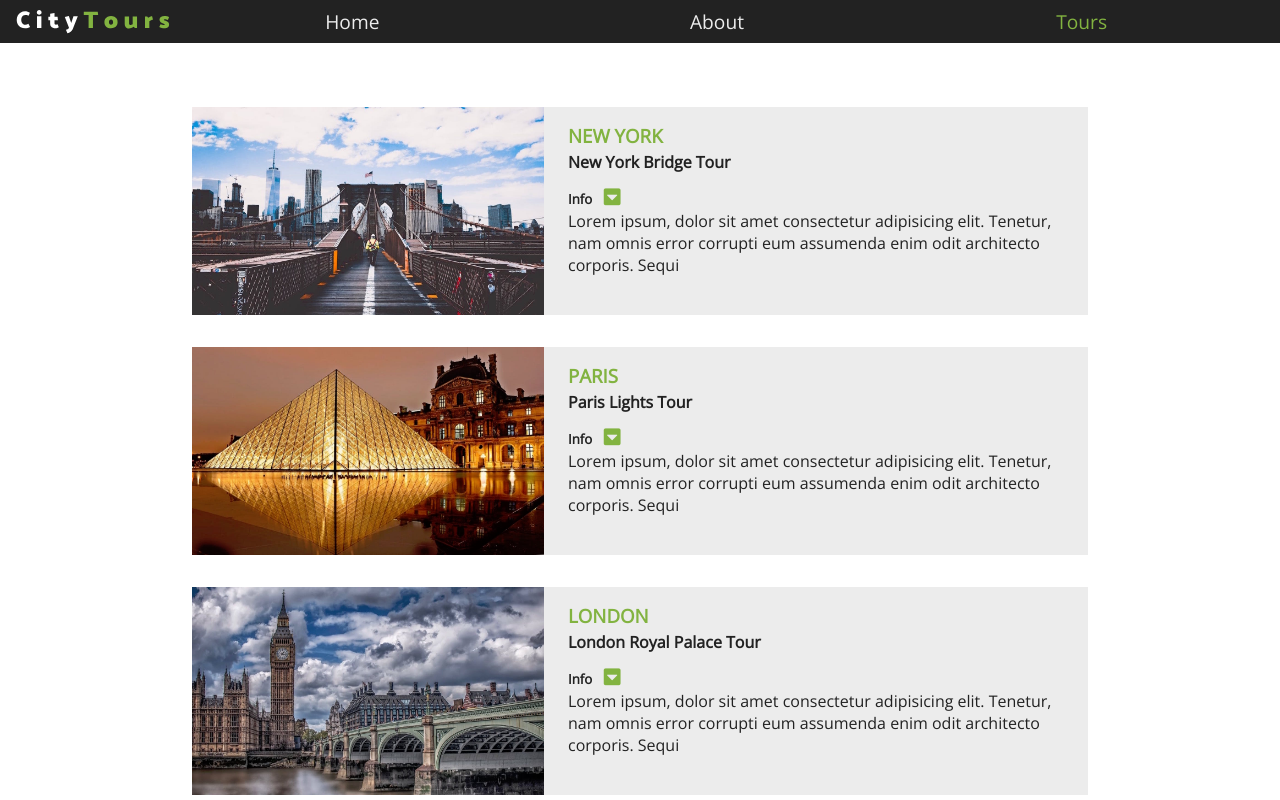
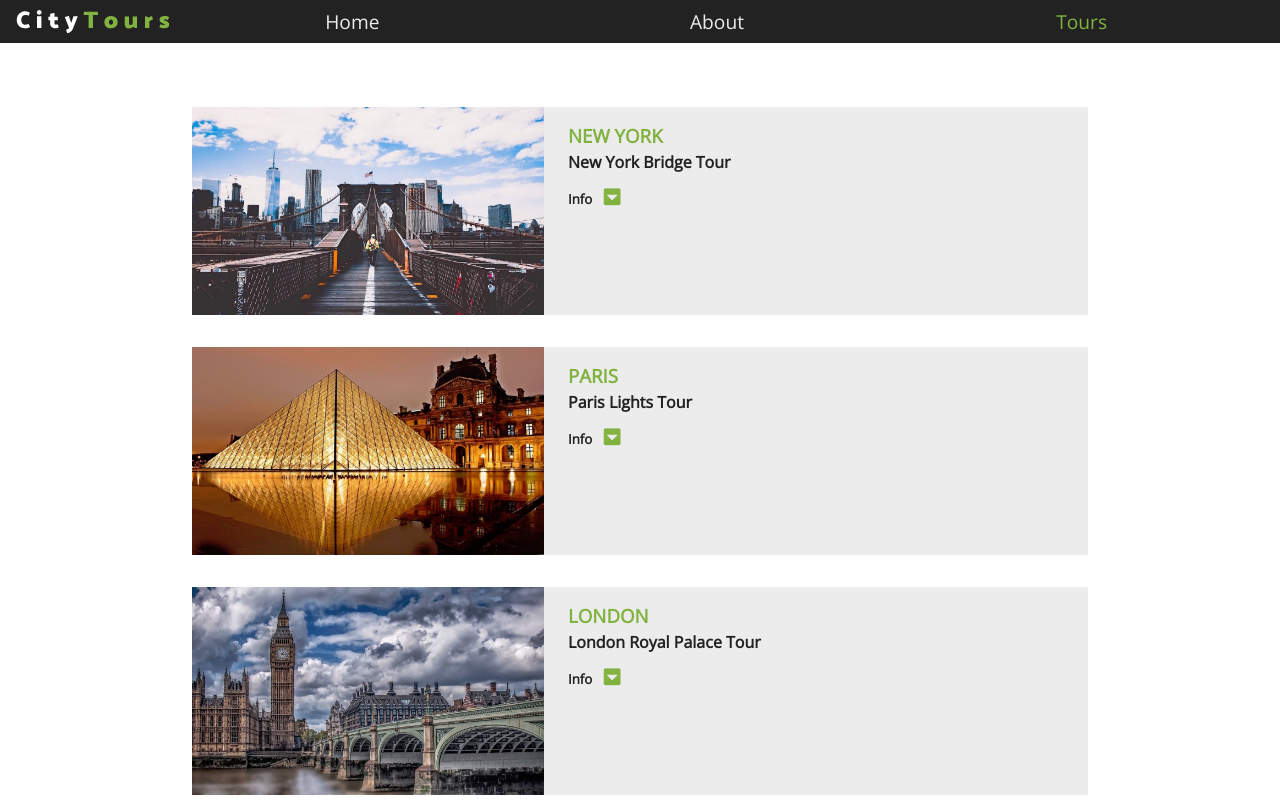
Before and after one commit to mb2o/react-city-tours, a React (Create React App) app: page / in a window 1280 px wide. Shown: the top 800 px of the page. Built offline with nearby package versions, Linux system fonts and the light colour scheme.

Commit message:
Tour Info Toggle

```diff
--- a/src/components/Tour/Tour.js
+++ b/src/components/Tour/Tour.js
@@ -2,6 +2,14 @@ import React, { Component } from 'react';
 import './tour.scss';
 
 export default class Tour extends Component {
+  state = {
+    showInfo: false
+  };
+
+  toggleShowInfo = () => {
+    this.setState({ showInfo: !this.state.showInfo });
+  };
+
   render() {
     const { id, city, img, name, info, removeTour } = this.props;
 
@@ -18,11 +26,11 @@ export default class Tour extends Component {
           <h4>{name}</h4>
           <h5>
             Info{' '}
-            <span>
+            <span onClick={this.toggleShowInfo}>
               <i className="fas fa-caret-square-down" />
             </span>
           </h5>
-          <p>{info}</p>
+          {this.state.showInfo && <p>{info}</p>}
         </div>
       </article>
     );
--- a/src/components/Tour/tour.scss
+++ b/src/components/Tour/tour.scss
@@ -55,6 +55,7 @@
 
   h5 {
     text-transform: capitalize;
+    color: $mainBlack;
 
     span {
       color: $mainGreen;
```
